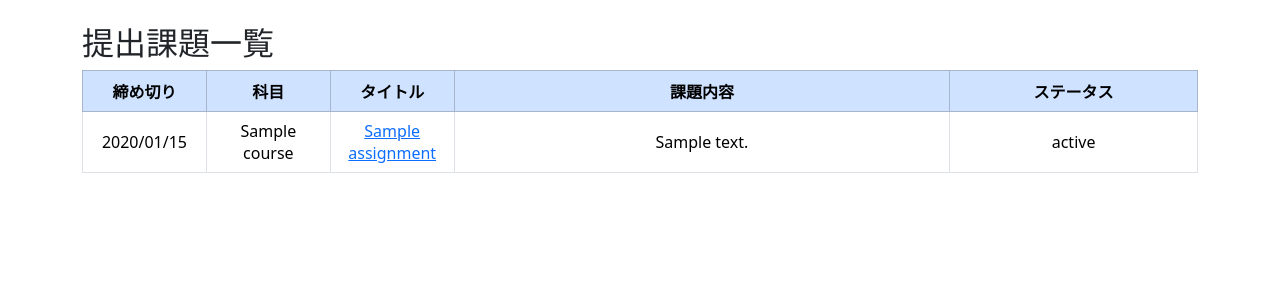
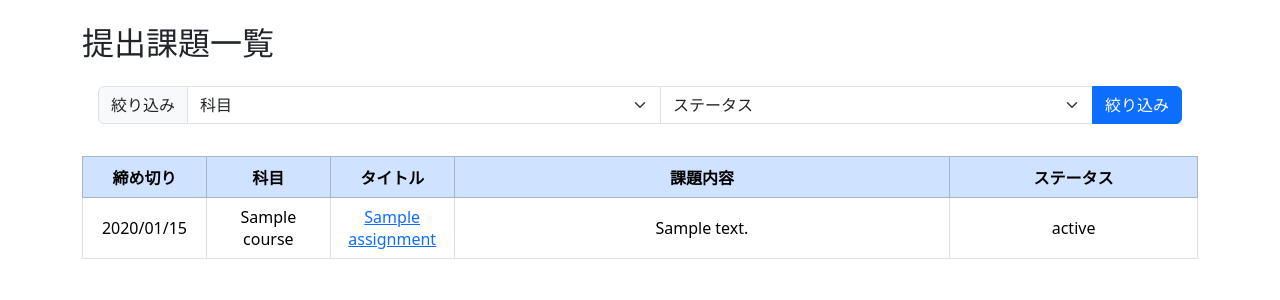
Before and after one commit to sumina10/nittc2025-j4exp-3, a Django app: template task/templates/task/student_home.html in a window 1280 px wide. Shown: the part 62-362 px from the top of the page. Run offline with Django 5.2, Linux system fonts and the light colour scheme; tables that the repository leaves empty hold one stand-in row (values such as "Sample post"); the template is opened without the code that fills it: values that come from a table or form of the project are taken from there, most other values are stand-ins (such as "Sample title", 1, 10 or a date in 2020); parts of the project's set-up code (start-up, migrations or seed data) failed here and were passed over; some libraries are stand-ins or nearby versions.

Commit message:
学生側の絞り込み機能

```diff
--- a/task/templates/task/student_home.html
+++ b/task/templates/task/student_home.html
@@ -11,6 +11,26 @@
 {% block content %}
     <div class="container my-4">
         <h2>提出課題一覧</h2>
+        <div class="p-3">
+            <form method="get">
+                <div class="input-group">
+                    <label for="course" class="input-group-text">絞り込み</label>
+                    <select name="course" class="form-select w-auto">
+                        <option value="" selected>科目</option>
+                        {% for course in courses %}
+                            <option value="{{ course.id }}">{{ course }}</option>
+                        {% endfor %}
+                    </select>
+                    <select name="status" class="form-select w-auto">
+                        <option value="" selected>ステータス</option>
+                        {% for status in statues %}
+                            <option value="{{ status.id }}">{{ status.label }}</option>
+                        {% endfor %}
+                    </select>
+                    <button type="submit" class="btn btn-primary">絞り込み</button>
+                </div>
+            </form>
+        </div>
         <table class="table table-bordered text-center align-middle">
             <thead class="table-primary">
             <tr>
```
Also changed, not shown: task/views.py (+28 -2 lines). Lines whose indentation alone changed are shown as unchanged.
